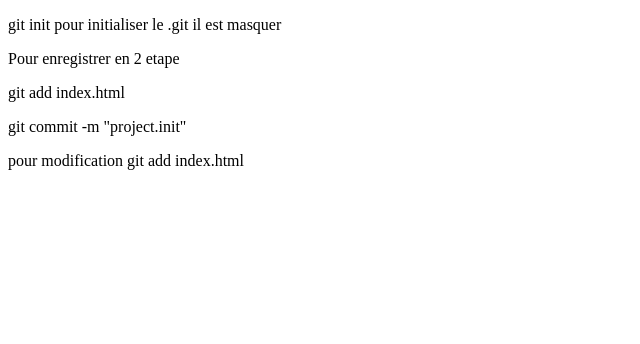
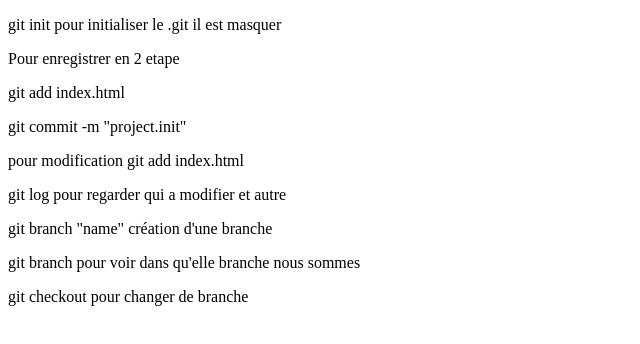
Before and after one commit to ManigoldGaetan/projectgit, a plain HTML site: page index.html in a window 1280 px wide. Shown: the whole page, without its empty margins (0-640 px from the left). Drawn offline with Linux system fonts and the light colour scheme.

Commit message:
Modification encore

```diff
--- a/index.html
+++ b/index.html
@@ -12,6 +12,11 @@
     <p>git add index.html</p>
     <p>git commit -m "project.init"</p>
     <p>pour modification git add index.html</p>
+    <p>git log pour regarder qui a modifier et autre</p>
+    <p>git branch "name" création d'une branche </p>
+    <p>git branch pour voir dans qu'elle branche nous sommes</p>
+    <p>git checkout pour changer de branche</p>
+
 
 </body>
 </html>
```
